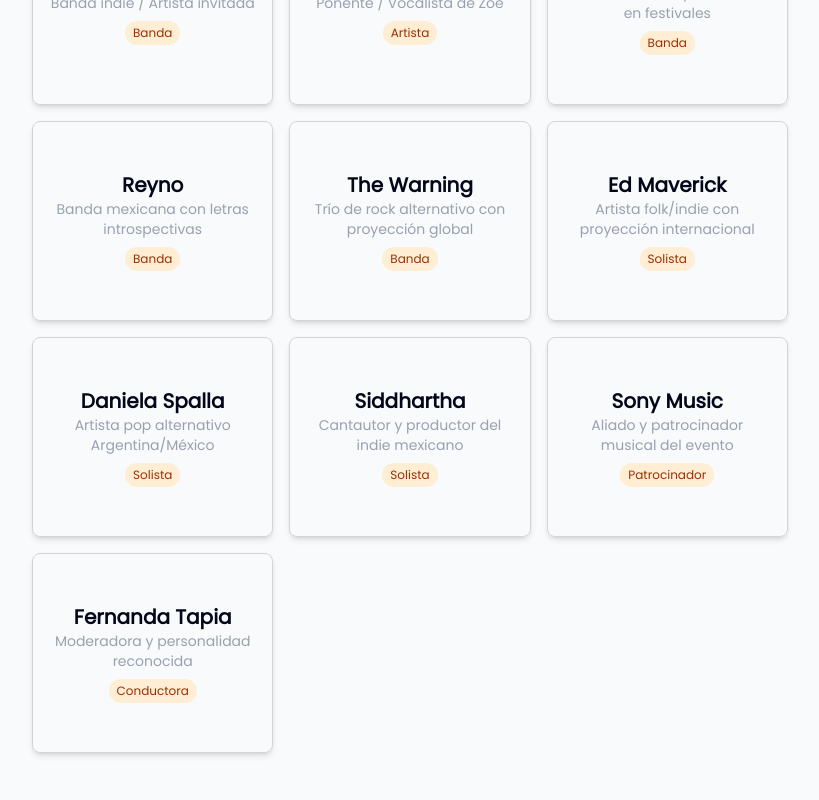
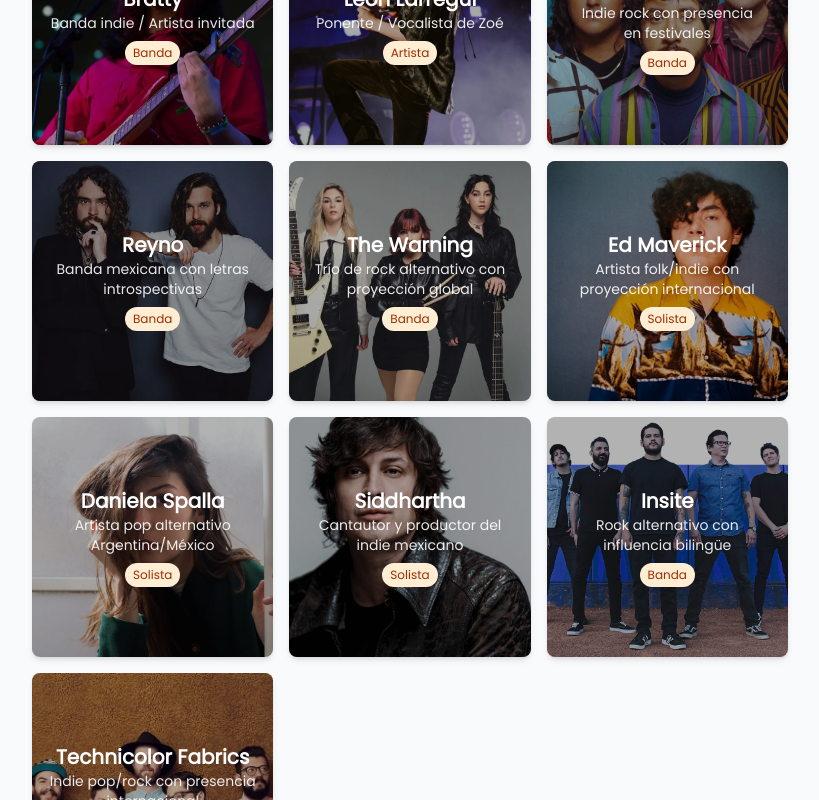
Before and after one commit to elmonoska/rock-sin-fronteras, a React (Vite) app: page / in a window 1280 px wide. Shown: the part 3700-4500 px from the top of the page, without its empty margins (230-1049 px from the left). Built offline with nearby package versions, Linux system fonts and the light colour scheme.

Commit message:
Invitados: Actualizar lista de invitados, agregar imagen de fondo a las tarjetas, agregar modal para visualizar informacion

```diff
--- a/src/components/sections/Guests.jsx
+++ b/src/components/sections/Guests.jsx
@@ -1,57 +1,120 @@
-export default function Guests({ uiTheme }) {
+import { useEffect, useRef, useState } from "react";
+import imageBratty from "../../assets/images/artists/bratty.webp";
+import imageLeonLarregui from "../../assets/images/artists/leon-larregui.webp";
+import imageLittleJesus from "../../assets/images/artists/little-jesus.webp";
+import imageReyno from "../../assets/images/artists/reyno.webp";
+import imageTheWarning from "../../assets/images/artists/the-warning.webp";
+import imageEdMaverick from "../../assets/images/artists/ed-maverick.webp";
+import imageDanielaSpalla from "../../assets/images/artists/daniela-spalla.webp";
+import imageSiddhartha from "../../assets/images/artists/siddhartha.webp";
+import imageInsite from "../../assets/images/artists/insite.webp";
+import imageTechnicolorFabrics from "../../assets/images/artists/technicolor-fabrics.webp";
 const guests = [
   {
     name: "Bratty",
     role: "Banda indie / Artista invitada",
     category: "Banda",
+    description:
+      "Bratty es el proyecto solista de Jenny Juárez. Fusiona lo-fi, surf y pop con letras sobre juventud y emociones.",
+    image: imageBratty,
   },
   {
     name: "León Larregui",
     role: "Ponente / Vocalista de Zoé",
     category: "Artista",
+    description:
+      "León Larregui es el vocalista de Zoé, una de las bandas más influyentes del rock alternativo en México.",
+    image: imageLeonLarregui,
   },
   {
     name: "Little Jesus",
     role: "Indie rock con presencia en festivales",
     category: "Banda",
+    description:
+      "Little Jesus es una banda de la Ciudad de México que ha llevado su sonido a festivales nacionales e internacionales.",
+    image: imageLittleJesus,
   },
   {
     name: "Reyno",
     role: "Banda mexicana con letras introspectivas",
     category: "Banda",
+    description:
+      "Reyno combina atmósferas melancólicas y letras profundas con un sonido indie y alternativo.",
+    image: imageReyno,
   },
   {
     name: "The Warning",
     role: "Trío de rock alternativo con proyección global",
     category: "Banda",
+    description:
+      "The Warning es una banda integrada por tres hermanas regias que se ha consolidado en la escena global del rock.",
+    image: imageTheWarning,
   },
   {
     name: "Ed Maverick",
     role: "Artista folk/indie con proyección internacional",
     category: "Solista",
+    description:
+      "Ed Maverick es conocido por su estilo introspectivo y letras honestas que conectan con las nuevas generaciones.",
+    image: imageEdMaverick,
   },
   {
     name: "Daniela Spalla",
     role: "Artista pop alternativo Argentina/México",
     category: "Solista",
+    description:
+      "Daniela Spalla mezcla elementos del pop alternativo con un estilo narrativo elegante y nostálgico.",
+    image: imageDanielaSpalla,
   },
   {
     name: "Siddhartha",
     role: "Cantautor y productor del indie mexicano",
     category: "Solista",
+    description:
+      "Siddhartha es un exbaterista de Zoé y ahora solista reconocido por su sonido indie fresco y letras introspectivas.",
+    image: imageSiddhartha,
   },
   {
-      name: "Sony Music",
-      role: "Aliado y patrocinador musical del evento",
-      category: "Patrocinador",
+    name: "Insite",
+    role: "Rock alternativo con influencia bilingüe",
+    category: "Banda",
+    description:
+      "Insite es una banda de rock alternativo con una base sólida de fans tanto en español como en inglés.",
+    image: imageInsite,
   },
   {
-      name: "Fernanda Tapia",
-      role: "Moderadora y personalidad reconocida",
-      category: "Conductora",
+    name: "Technicolor Fabrics",
+    role: "Indie pop/rock con presencia internacional",
+    category: "Banda",
+    description:
+      "Originarios de Guadalajara, su sonido fresco y melódico ha cruzado fronteras con giras internacionales.",
+    image: imageTechnicolorFabrics,
   },
 ];
 
+export default function Guests({ uiTheme }) {
+  // Estados
+  const [selectedGuest, setSelectedGuest] = useState(null);
+
+  // Referencias
+  const dialogRef = useRef(null);
+
+  // Efectos
+  useEffect(() => {
+    if (selectedGuest && dialogRef.current) {
+      dialogRef.current.showModal();
+    }
+  }, [selectedGuest]);
+
+  // Manejadores de eventos
+  const handleClickCloseDialog = () => {
+    if (dialogRef.current) {
+      dialogRef.current.close();
+    }
+    setSelectedGuest(null);
+  };
+
+  // Vista
   return (
     <section
       id="participantes"
@@ -68,22 +131,68 @@
         </p>
       </div>
 
-      <div className="grid gap-4 grid-cols-1 md:grid-cols-2 md:grid-cols-3">
+      {/* Tarjetas */}
+      <div className="grid gap-4 grid-cols-1 md:grid-cols-2 lg:grid-cols-3">
         {guests.map((guest, index) => (
           <div
             key={index}
-            className={`bg-white/5 p-4 rounded-lg shadow-md text-center w-full max-w-xs min-h-[200px] flex flex-col justify-center items-center ${
-              uiTheme ? "border border-zinc-300" : ""
-            }`}
+            className="relative rounded-lg overflow-hidden shadow-md w-full max-w-xs h-60 mx-auto transition hover:scale-105 duration-200"
+            onClick={() => setSelectedGuest(guest)}
           >
+            {/* Imagen de fondo */}
+            <img
+              src={guest.image}
+              alt={guest.name}
+              loading="lazy"
+              className="absolute inset-0 w-full min-h-full object-cover pointer-events-none"
+            />
+            <div className="relative z-10 p-4 flex flex-col justify-center items-center text-white text-center min-h-[240px] bg-black/30">
               <h3 className="text-xl font-semibold">{guest.name}</h3>
-            <p className="text-sm text-gray-400">{guest.role}</p>
-            <span className="mt-2 inline-block text-xs text-orange-800 bg-orange-100 px-2 py-1 rounded-full">
+              <p className="text-sm opacity-90">{guest.role}</p>
+              <span className="mt-2 inline-block text-xs bg-orange-100 text-orange-800 px-2 py-1 rounded-full">
                 {guest.category}
               </span>
             </div>
+          </div>
         ))}
       </div>
+
+      {/* Modal */}
+      <dialog
+        ref={dialogRef}
+        className="backdrop:bg-black/60 rounded-xl w-[90%] max-w-2xl p-0 fixed top-1/2 left-1/2 -translate-x-1/2 -translate-y-1/2"
+        onClose={handleClickCloseDialog}
+        closedBy="any"
+      >
+        {selectedGuest && (
+          <div
+            className={`p-6 rounded-xl shadow-lg relative flex flex-col items-center text-center ${
+              uiTheme ? "bg-slate-50" : "bg-gray-950"
+            } ${uiTheme ? "text-slate-950" : "text-gray-100"}`}
+          >
+            <button
+              onClick={handleClickCloseDialog}
+              className="absolute top-2 right-1 sm:right-4 text-5xl text-pink-500 hover:text-pink-800"
+            >
+              &times;
+            </button>
+            <img
+              src={selectedGuest.image}
+              alt={selectedGuest.name}
+              className="w-11/12 sm:w-4/5 h-48 object-cover rounded-md mb-4 aspect-square"
+              loading="lazy"
+            />
+            <h3 className="text-2xl font-bold mb-1">{selectedGuest.name}</h3>
+            <p className="text-sm text-gray-400 mb-2">{selectedGuest.role}</p>
+            <span className="inline-block text-xs text-orange-800 bg-orange-100 px-2 py-1 rounded-full mb-4">
+              {selectedGuest.category}
+            </span>
+            <p className="text-base leading-relaxed">
+              {selectedGuest.description}
+            </p>
+          </div>
+        )}
+      </dialog>
     </section>
   );
 }
```
Lines whose indentation alone changed are shown as unchanged.
